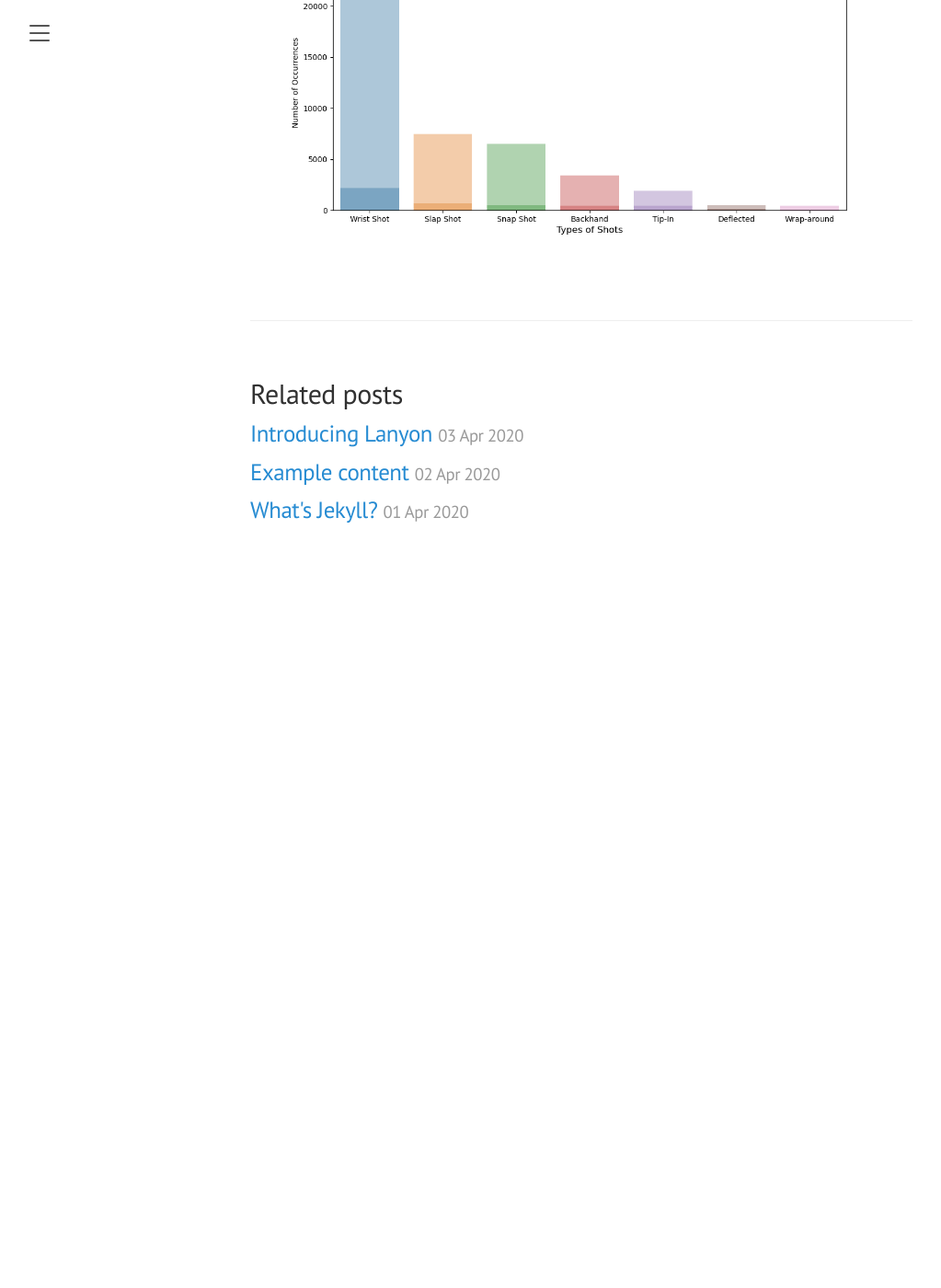
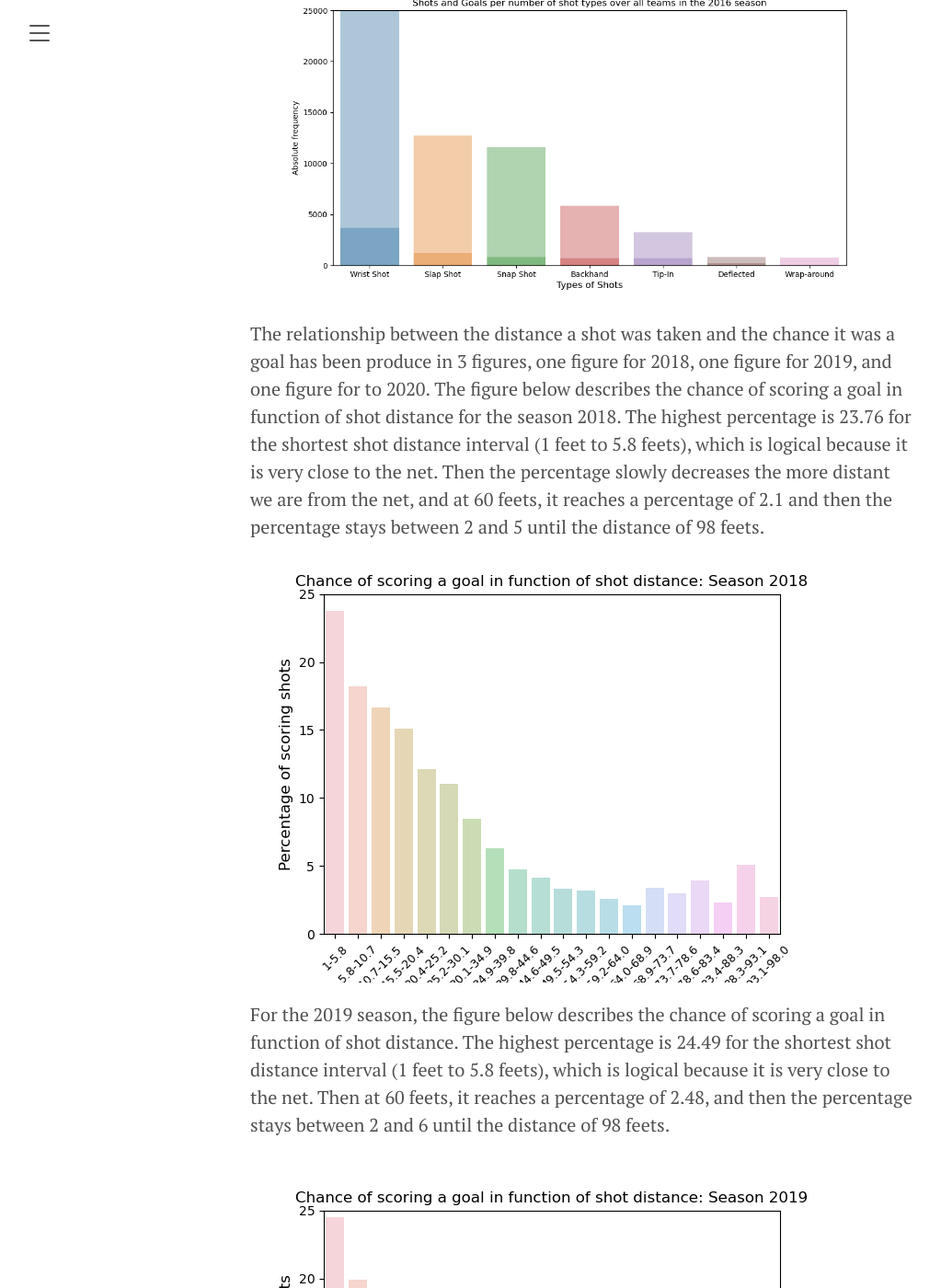
Before and after one commit to jaihon1/IFT6758-Project, a Jekyll site: the page built from blog/_posts/2021-09-28-milestone-1.md, in a window 1280 px wide and 1400 px high, scrolled down 6099 px. Shown: the whole window at 92% size, without its empty margins (8-1031 px from the left). Built offline with Jekyll 4.4.1, drawn with Linux system fonts in a browser that asks for light colours; before the commit the page ends 6729 px from its top, so only the background shows below that; some of the changed text lies outside the part shown.

Commit message:
mise a jour du blog poru la question 5, rajout des images graphiques  png, et code pour la question 5

```diff
--- a/blog/_posts/2021-09-28-milestone-1.md
+++ b/blog/_posts/2021-09-28-milestone-1.md
@@ -78,10 +78,46 @@
 
 
 ### Question 5
-The most dangerous type of shot is the deflected type with 24.066% followed by the Tip-In.
+We have chosen the season 2016. The most dangerous type of shot in the 2016 Season is the
+deflected type with a Percentage of scoring shots of 19.8 % followed by the Tip-In with
+17.9 %.
 
-![img.png](/public/img.png)
+![img_2.png](/public/img_2.png)
 
-The most common type of shot is the wrist shot with 22 192 shots.
+The most common type of shot in the season 2016 is the Wrist Shot with 38 056 shots
+followed by the Slap Shot with 12 691 shots.
 
 ![img_1.png](/public/img_1.png)
+
+The relationship between the distance a shot was taken and the chance it was a goal
+has been produce in 3 figures, one figure for 2018, one figure for 2019,
+and one figure for to 2020.
+The figure below describes the chance of scoring a goal in function of shot
+distance for the season 2018.  The highest percentage is 23.76 for the shortest shot distance
+interval (1 feet to 5.8 feets), which is logical because it is very close to the net.
+Then the percentage slowly decreases the more distant we are from the net, and at 60 feets,
+it reaches a percentage of 2.1 and then the percentage stays between 2 and 5 until the distance
+of 98 feets.
+![img_3.png](/public/img_3.png)
+
+For the 2019 season, the figure below describes the chance of scoring a goal in function
+of shot distance. The highest percentage is 24.49 for the shortest shot distance
+interval (1 feet to 5.8 feets), which is logical because it is very close to the net.
+Then at 60 feets, it reaches a percentage of 2.48, and then the percentage stays between 2 and 6 until the distance
+of 98 feets.
+
+![img_5.png](/public/img_5.png)
+
+Then for the 2020 season, the figure below describes the chance of scoring a goal in
+function of shot distance. The highest percentage is 23.16 for the shortest shot distance
+interval (1 feet to 5.8 feets), which is the closest distance to the net.
+Then at 45 feets, it reaches 2.93 of percentage then oscillates beteween 2 and 8 percent until 98 feets.
+
+![img_6.png](/public/img_6.png)
+
+What is interesting, is that it has not been much much change on teh relationship of the three seasons 2018, 2019, and 2020.
+
+In all the seasons, it begins with a peak at the shortest distance(very close to the net), then in all the seasons, it reaches one of the
+lowest percentage at mid-distance between 45 and 60 feets, then the percentage stays stable with small oscillations until 98 feets.
+All our results are consistent with the common rules of Hockey and the common laws of physics that could explain those percentages
+variations.
```
Also changed, not shown: blog/_posts/img_1.png (added), blog/_posts/img_2.png (added), blog/public/img_1.png, blog/public/img_2.png (added), blog/public/img_3.png (added), blog/public/img_4.png (added), blog/public/img_5.png (added), blog/public/img_6.png (added), 1 other file.
